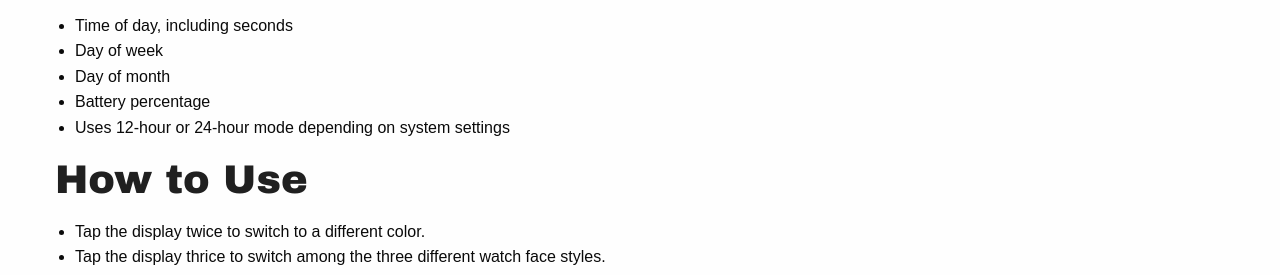
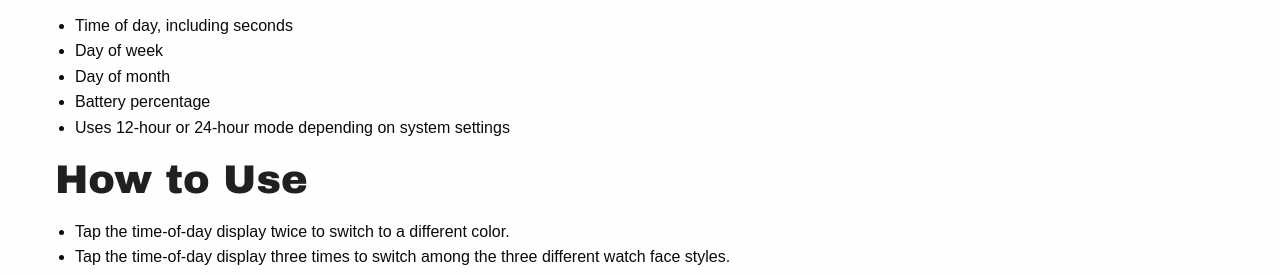
Before and after one commit to dse/wear-os-website, a website: page led-watch-3000/index.html in a window 1280 px wide. Shown: the part 677-952 px from the top of the page. Drawn offline with Linux system fonts and the light colour scheme.

Commit message:
wording changes

```diff
--- a/led-watch-3000/index.html
+++ b/led-watch-3000/index.html
@@ -120,10 +120,10 @@
 
                         <ul>
                             <li>
-                                Tap the display twice to switch to a different color.
+                                Tap the time-of-day display twice to switch to a different color.
                             </li>
                             <li>
-                                Tap the display thrice to switch among the three different watch face styles.
+                                Tap the time-of-day display three times to switch among the three different watch face styles.
                             </li>
                         </ul>
 
```
